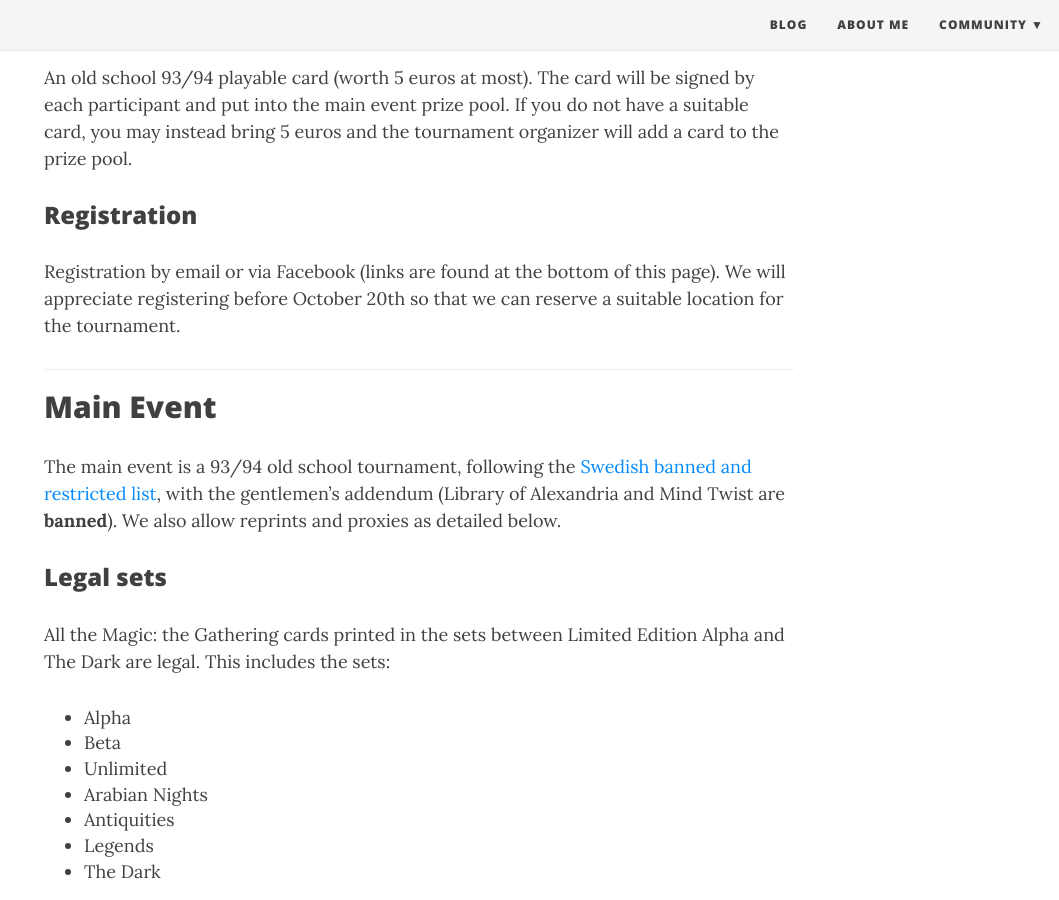
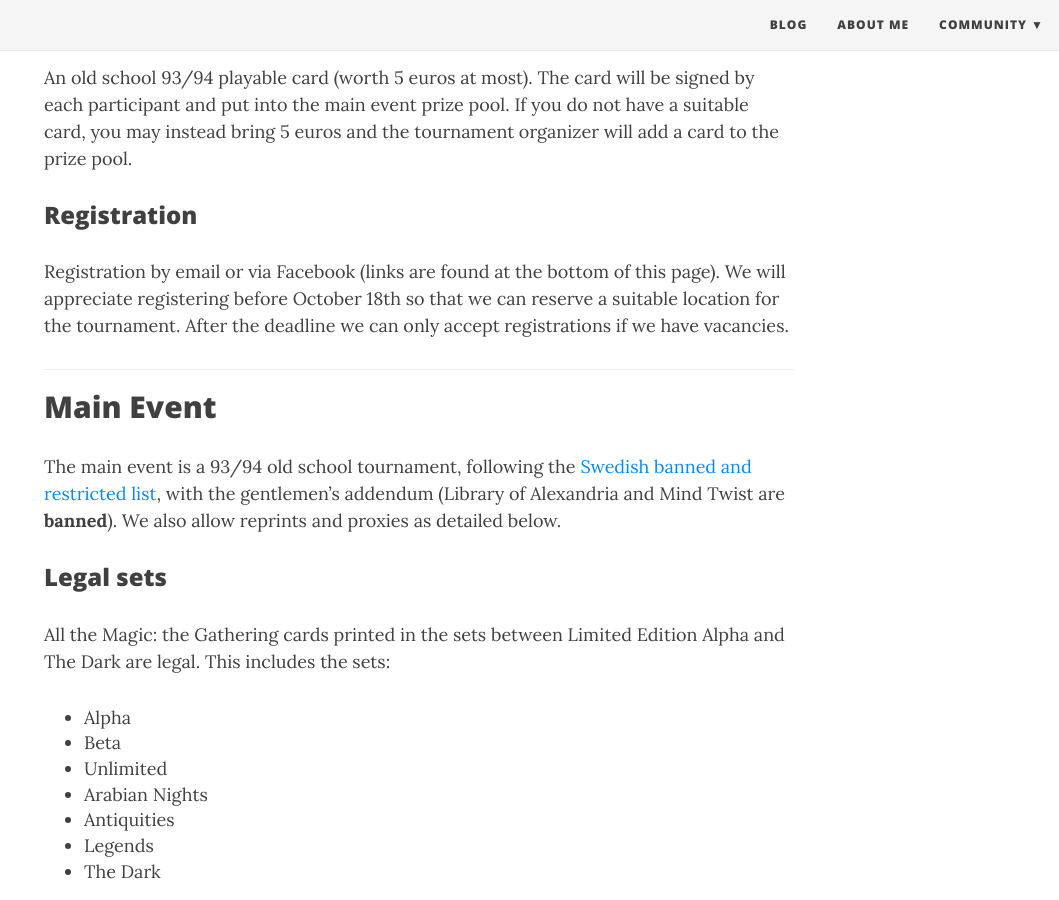
Before and after one commit to tmikonen/quantitatively, a Jekyll site: the page built from _posts/2019-08-18-announcing-kaamoscup-2.md, in a window 1280 px wide and 900 px high, scrolled down 946 px. Shown: the whole window, without its empty margins (221-1280 px from the left). Built offline with Jekyll 4.4.1, drawn with Linux system fonts in a browser that asks for light colours; nearby versions of some CDN libraries.

Commit message:
kaamoscup II update

```diff
--- a/_posts/2019-08-18-announcing-kaamoscup-2.md
+++ b/_posts/2019-08-18-announcing-kaamoscup-2.md
@@ -26,7 +26,7 @@
 
 ### Registration
 
-Registration by email or via Facebook (links are found at the bottom of this page). We will appreciate registering before October 20th so that we can reserve a suitable location for the tournament.
+Registration by email or via Facebook (links are found at the bottom of this page). We will appreciate registering before October 18th so that we can reserve a suitable location for the tournament. After the deadline we can only accept registrations if we have vacancies.
 
 ---
 
```
Also changed, not shown: img/magic_art/shatter_weber.png (deleted).
